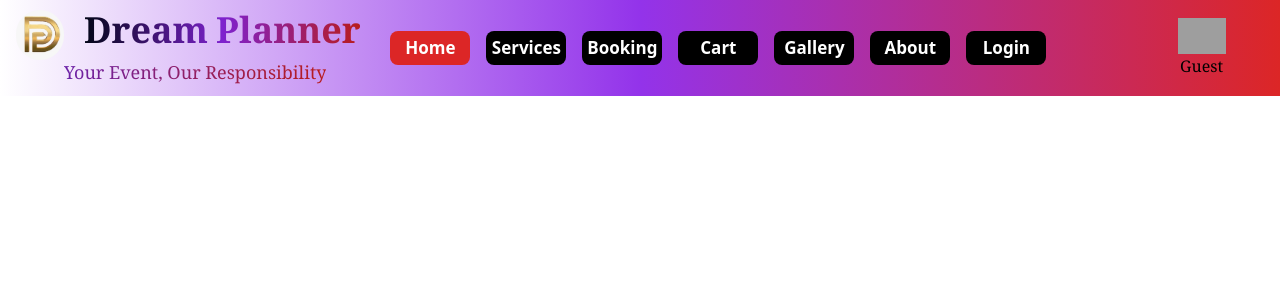
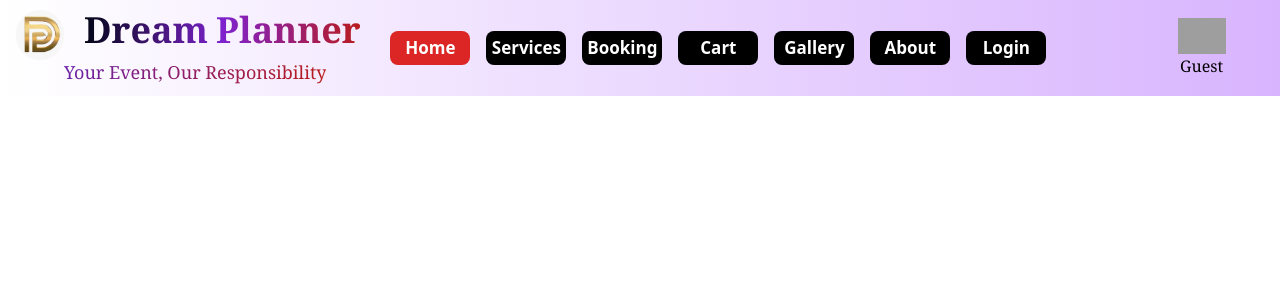
Before and after one commit to aryanbaba4199/DP, a Next.js app: page /Home/header in a window 1280 px wide. Shown: the top 300 px of the page. Built offline with nearby package versions, Linux system fonts and the light colour scheme; grey boxes are pictures that could not be loaded; a web font is replaced by a local one.

Commit message:
Header Color

```diff
--- a/pages/Home/header.jsx
+++ b/pages/Home/header.jsx
@@ -89,7 +89,7 @@ function Tabmenu() {
     <div className="md:hidden">
     <Mobile/>
     </div>
-      <div className=" bg-gradient-to-r from-white via-purple-600 to-red-600 md:flex hidden text-white p-4 w-full h-24 ">
+      <div className=" bg-gradient-to-r from-white to-purple-300 md:flex hidden text-white p-4 w-full h-24 ">
         <div className="flex items-center w-[70%] md:w-[30%]">
           <div className="flex">
             <Link href="/">
@@ -171,7 +171,7 @@ function Tabmenu() {
             {auth.currentUser ? (
               <>
                 <img src={image} alt={name} className="w-12 rounded-full" />
-                <span className="font-semibold">{name}</span>
+                <span className="font-semibold text-blue-950">{name}</span>
               </>
             ) : (
               <>
```
